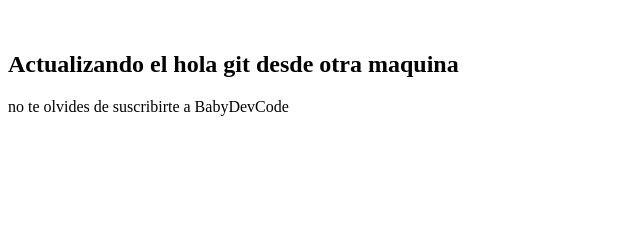
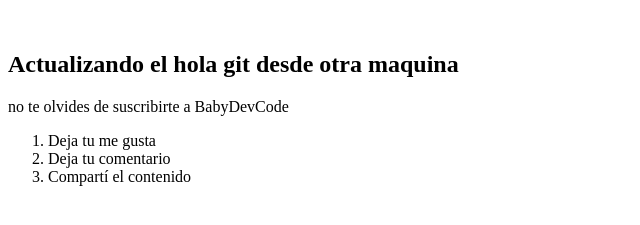
Before and after one commit to EzefcDev/Prueba_GIT_BabyDevCode, a plain HTML site: page index.html in a window 1280 px wide. Shown: the part 101-326 px from the top of the page, without its empty margins (0-640 px from the left). Drawn offline with Linux system fonts and the light colour scheme.

Commit message:
agregue una lista

```diff
--- a/index.html
+++ b/index.html
@@ -11,5 +11,10 @@
     <br>
     <h2>Actualizando el hola git desde otra maquina</h2>
     <p>no te olvides de suscribirte a BabyDevCode</p>
+    <ol>
+        <li>Deja tu me gusta</li>
+        <li>Deja tu comentario</li>
+        <li>Compartí el contenido</li>
+    </ol>
 </body>
 </html>
```
